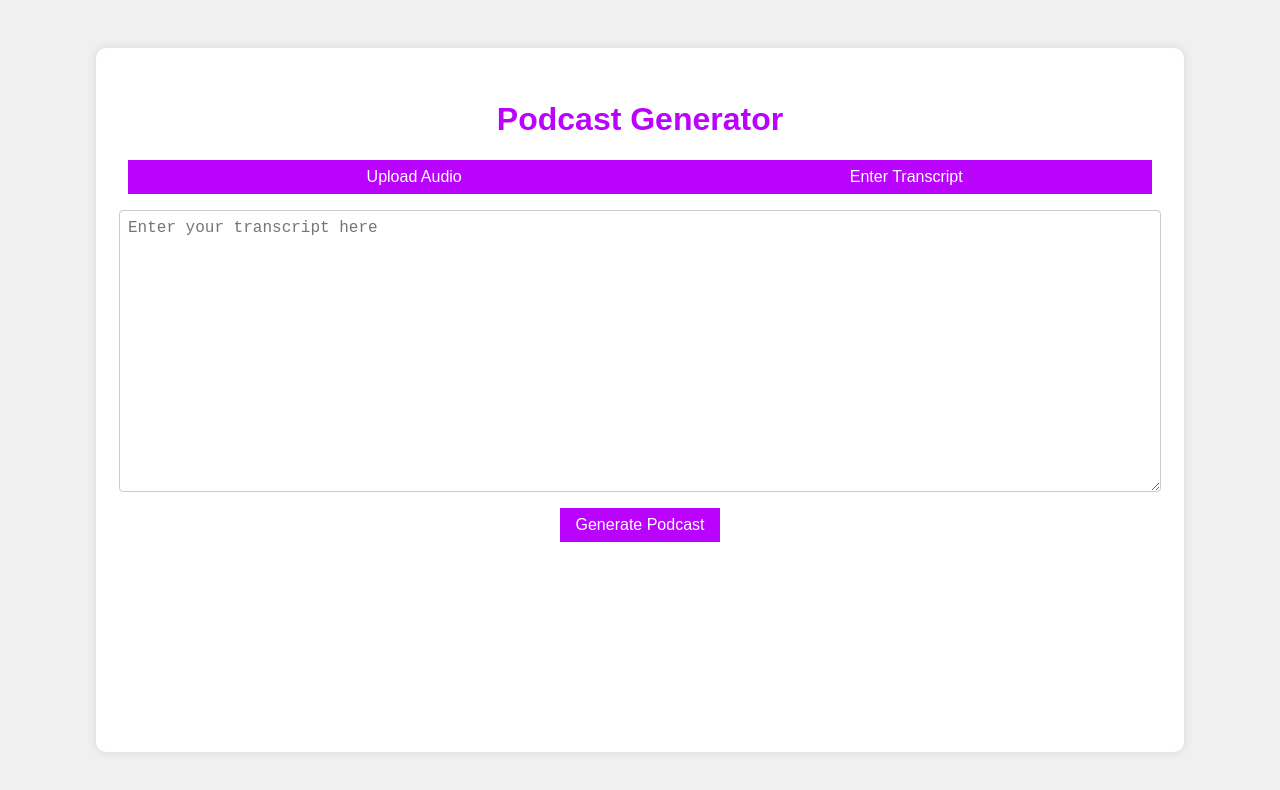
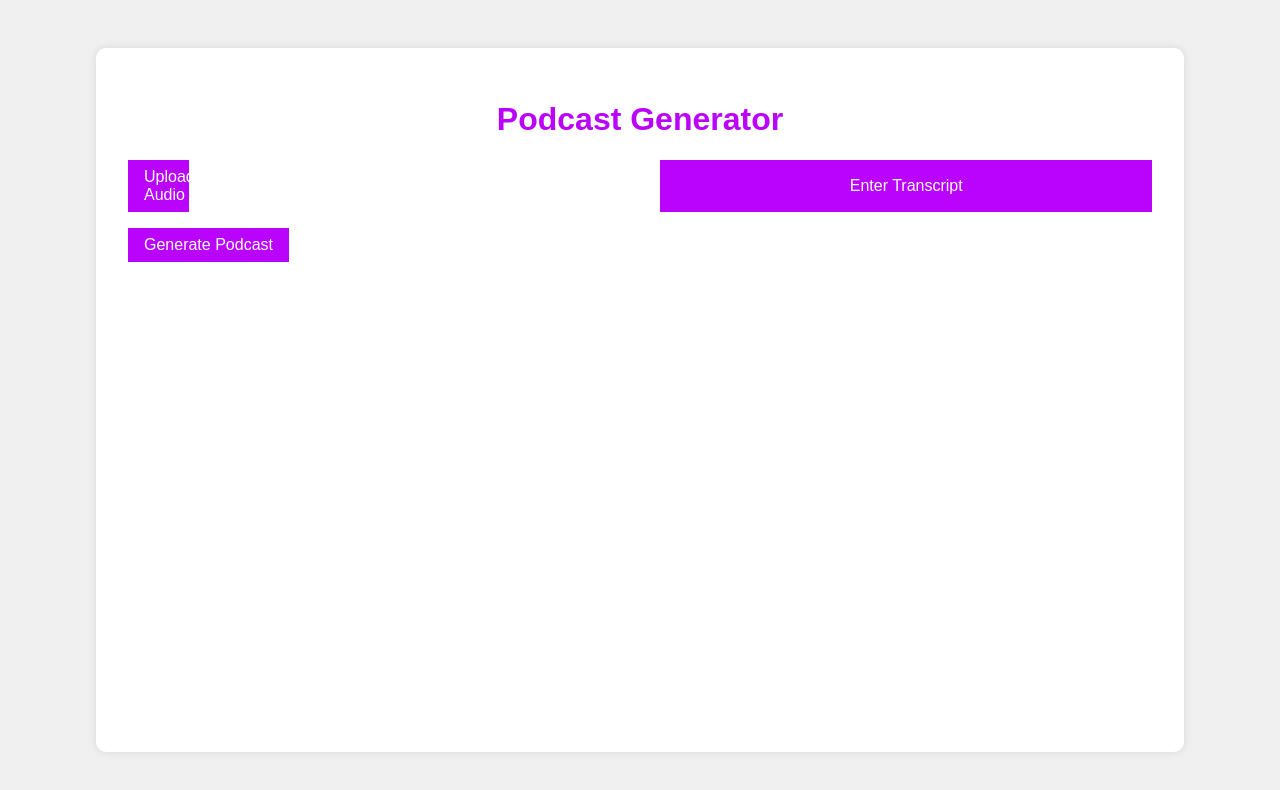
Before and after one commit to Pixelynx/PodGenerator, a React (Create React App) app: page / in a window 1280 px wide. Shown: the top 790 px of the page. Built offline with nearby package versions, Linux system fonts and the light colour scheme.

Commit message:
fix webspeech api

```diff
--- a/package.json
+++ b/package.json
@@ -3,6 +3,7 @@
   "version": "0.1.0",
   "private": true,
   "dependencies": {
+    "@google/generative-ai": "^0.21.0",
     "axios": "^1.7.9",
     "cra-template": "1.2.0",
     "react": "^18.3.0",
--- a/src/App.tsx
+++ b/src/App.tsx
@@ -1,14 +1,16 @@
 import React, { useState } from 'react';
+import AudioUploader from './AudioUpload/AudioUploader';
 import TranscriptUploader from './TranscriptUpload/TranscriptUploader';
-import AudioUploader from './AudioUpload/AudioUploader';
-import Player from './PodPlayer/Player';
+import PodcastGenerator from './PodPlayer/PodcastGenerator';
 import './App.css';
 
 const App: React.FC = () => {
-  const [audioUrl, setAudioUrl] = useState<string | null>(null);
+  const [showTranscript, setShowTranscript] = useState(false);
+  const [transcript, setTranscript] = useState('');
+  const [audioUrl, setAudioUrl] = useState<File | null>(null);
 
-  const handleGenerateAudio = (url: string) => {
-    setAudioUrl(url);
+  const toggleTranscript = () => {
+    setShowTranscript(!showTranscript);
   };
 
   return (
@@ -16,11 +18,21 @@ const App: React.FC = () => {
       <div className="content-container">
         <h1>Podcast Generator</h1>
         <div className="upload-buttons">
-          <AudioUploader  />
-          <button className="upload-button">Enter Transcript</button>
+          <AudioUploader onAudioUploaded={setAudioUrl} />
+          <button className="upload-button" onClick={toggleTranscript}>
+            Enter Transcript
+          </button>
         </div>
-        <TranscriptUploader  />
-        {audioUrl && <Player  />}
+        {showTranscript && (
+          <TranscriptUploader
+            transcript={transcript}
+            setTranscript={setTranscript}
+          />
+        )}
+        <PodcastGenerator
+          transcript={transcript}
+          audioUrl={audioUrl}
+        />
       </div>
     </div>
   );
--- a/src/AudioUpload/AudioUploader.tsx
+++ b/src/AudioUpload/AudioUploader.tsx
@@ -1,19 +1,33 @@
-import React from 'react';
+import React, { useRef } from 'react';
 
 interface AudioUploaderProps {
-  onAudioUploaded: (url: string) => void;
+  onAudioUploaded: (file: File) => void;
 }
 
-const AudioUploader = () => {
+const AudioUploader: React.FC<AudioUploaderProps> = ({ onAudioUploaded }) => {
+  const fileInputRef = useRef<HTMLInputElement>(null);
+
+  const handleFileUpload = (e: React.ChangeEvent<HTMLInputElement>) => {
+    const file = e.target.files?.[0];
+    if (file) {
+      onAudioUploaded(file);
+    }
+  };
+
+  const handleButtonClick = () => {
+    fileInputRef.current?.click();
+  };
 
   return (
     <div className="audio-uploader">
-      <button id="audio-btn" className="upload-button">
+      <button onClick={handleButtonClick} className="upload-button">
         Upload Audio
       </button>
       <input
+        ref={fileInputRef}
         type="file"
         accept="audio/*"
+        onChange={handleFileUpload}
         style={{ display: 'none' }}
       />
     </div>
--- /dev/null
+++ b/src/PodPlayer/PodcastGenerator.tsx
@@ -0,0 +1,31 @@
+import React from 'react';
+
+interface PodcastGeneratorProps {
+  transcript: string;
+  audioUrl: File | null;
+}
+
+const PodcastGenerator: React.FC<PodcastGeneratorProps> = ({ transcript, audioUrl }) => {
+  const handleGeneratePodcast = () => {
+    if (audioUrl) {
+      console.log('Generate podcast from audio file.');
+    } else if (transcript) {
+      console.log('Generate podcast from transcript');
+      const synth = window.speechSynthesis;
+      const utterance = new SpeechSynthesisUtterance(transcript);
+      synth.speak(utterance);
+    } else {
+      alert('Please upload an audio file or enter a transcript first.');
+    }
+  };
+
+  return (
+    <div className="podcast-generator">
+      <button onClick={handleGeneratePodcast} className="generate-button">
+        Generate Podcast
+      </button>
+    </div>
+  );
+};
+
+export default PodcastGenerator;
--- a/src/TranscriptUpload/TranscriptUploader.tsx
+++ b/src/TranscriptUpload/TranscriptUploader.tsx
@@ -1,20 +1,20 @@
-import React, { useState } from 'react';
+import React from 'react';
 
-const TranscriptUploader = () => {
-  const [transcript, setTranscript] = useState<string>('');
+interface TranscriptUploaderProps {
+  transcript: string;
+  setTranscript: (transcript: string) => void;
+}
 
-  const handleSubmit = async (e: React.FormEvent) => {
-    e.preventDefault();
-  };
-
+const TranscriptUploader: React.FC<TranscriptUploaderProps> = ({ transcript, setTranscript }) => {
   return (
-    <form  className="transcript-form">
+    <div className="transcript-form">
       <textarea
-        className='transcript-textarea'
+        value={transcript}
+        onChange={(e) => setTranscript(e.target.value)}
         placeholder="Enter your transcript here"
+        className="transcript-textarea"
       />
-      <button type="submit" className="generate-button" onClick={handleSubmit}>Generate Podcast</button>
-    </form>
+    </div>
   );
 };
 
```
Also changed, not shown: 1 other file (tests, documents, lock files or other folders).
